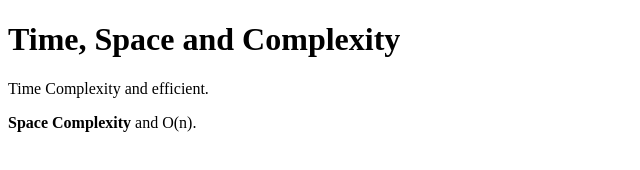
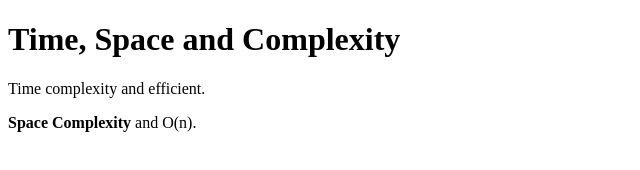
Before and after one commit to acciojob/time-and-space-complexity-Premnagasiva, a website: page main.html in a window 1280 px wide. Shown: the full height of the page, 0-640 px from the left. Drawn offline with Linux system fonts and the light colour scheme.

Commit message:
created a submission

```diff
--- a/main.html
+++ b/main.html
@@ -9,7 +9,7 @@
 <body>
 	<!-- the entire body must be written by student -->
 	<h1>Time, Space and Complexity</h1>
-	<p>Time Complexity and efficient.</p>
+	<p>Time complexity and efficient.</p>
 	<p><b>Space Complexity</b> and O(n).</p>
     <script type="text/javascript" src="./script.js">
 </script>
```
